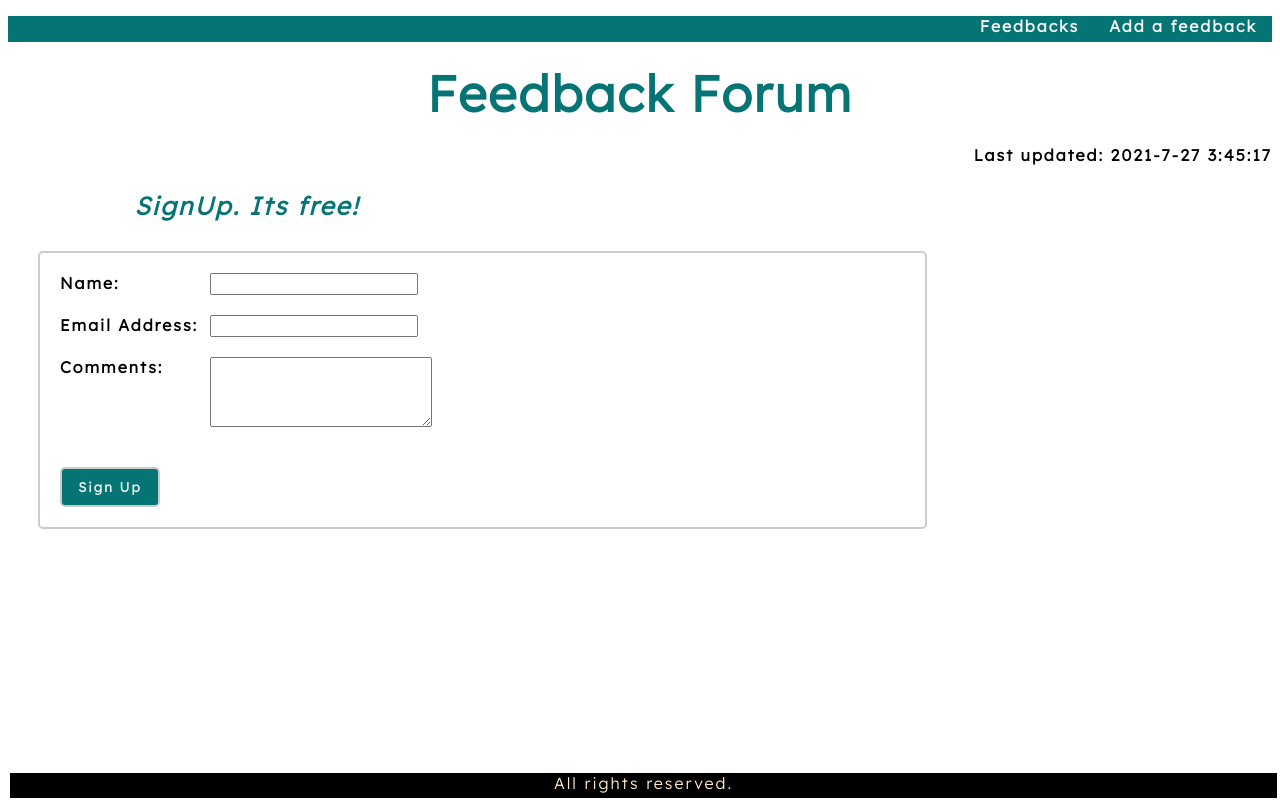
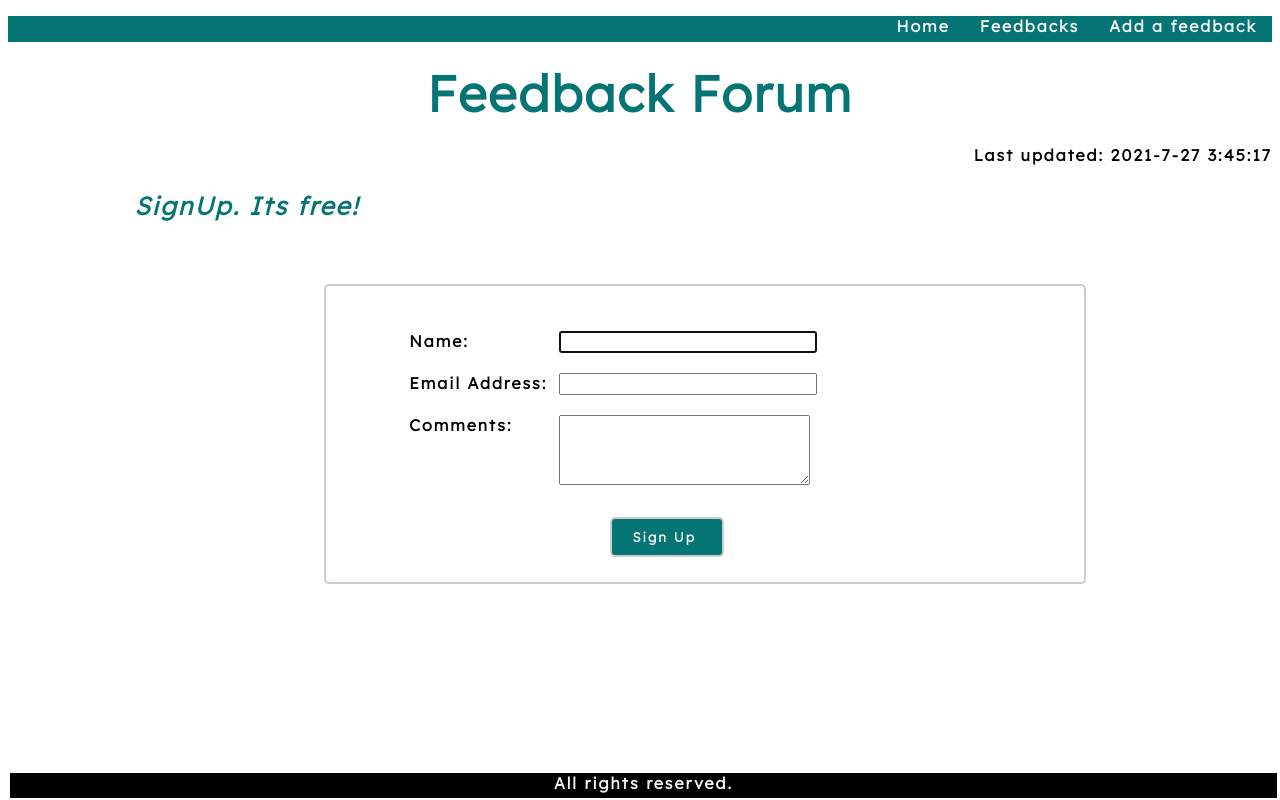
Before and after one commit to ayushi-sijaria/Feedback-Forum, a React (Create React App) app: page / in a window 1280 px wide. Built offline with nearby package versions, Linux system fonts and the light colour scheme.

Commit message:
commit 1

```diff
--- a/src/App.js
+++ b/src/App.js
@@ -1,7 +1,11 @@
 import React from 'react'
+import { Route, Switch } from 'react-router-dom'
 import './App.scss'
-import Form from './components/Form'
 import Navigation from './components/Navigation'
+import FeedbackPage from './pages/FeedbackPage'
+import HomePage from './pages/HomePage'
+import NewFeedback from './pages/NewFeedback'
+import PageNotFound from './pages/PageNotFound'
 import Date from './UI/Date'
 import Footer from './UI/Footer'
 
@@ -12,8 +16,20 @@ const App = () =>
         <Navigation/>
         <p className='Heading'>Feedback Forum</p>
         <Date/>
-        <p className='Text'>SignUp. Its free!</p>
-        <Form/>
+        <Switch>
+          <Route path='/feedbacks/new' exact>
+            <NewFeedback/>
+          </Route>
+          <Route path='/feedbacks' exact>
+            <FeedbackPage/>
+          </Route>
+          <Route path='/' exact>
+            <HomePage/>
+          </Route>
+          <Route path='/:id'>
+            <PageNotFound/>
+          </Route>
+        </Switch>
         <Footer/>
       </div>
   );
--- a/src/App.scss
+++ b/src/App.scss
@@ -17,7 +17,7 @@ $TealColour: rgb(4, 116, 116);
   height: 26px;
   background-color: $TealColour;
   a {
-    padding-top: 2px;
+    padding-top: 3px;
     margin: 15px;
     color: whitesmoke;
     text-decoration: none;
@@ -44,6 +44,10 @@ $TealColour: rgb(4, 116, 116);
   font-weight: bold;
   text-align: right;
 }
+.Image
+{
+  margin: 0 25%;
+}
 .Text
 {
   color: $TealColour;
@@ -55,15 +59,20 @@ $TealColour: rgb(4, 116, 116);
 .Form
 {
   @include borderProperty;
-  display: block;
-  margin: 30px;
-  width: 70%;
+  margin: 5% 25%;
+  width: 50%;
+  padding: 2% 5%;
+
 
   button {
     @include borderProperty;
-    width: 100px;
+    display: flex;
+    align-items: center;
+    padding: 1px 20px;
+    width: 18%;
     height: 40px;
-    margin: 20px;
+    margin: 5% 35%;
+    margin-bottom: 0;
     background-color: $TealColour;
     color: whitesmoke;
     font-weight: bold;
@@ -86,7 +95,7 @@ $TealColour: rgb(4, 116, 116);
 
   input
   {
-    width: 200px;
+    width: 250px;
   }
 }
 .Footer
@@ -95,10 +104,11 @@ $TealColour: rgb(4, 116, 116);
   bottom: 0;
   height: 25px;
   background-color: black;
-  color: blanchedalmond;
+  color: whitesmoke;
   margin: 2px;
   text-align: center;
   position: absolute;
+  font-weight: bold;
 }
 @media only screen
   and (min-device-width: 320px)
--- /dev/null
+++ b/src/components/FeedbackForm.js
@@ -0,0 +1,11 @@
+import React from 'react'
+
+const FeedbackForm = () => {
+     return (
+          <div>
+
+          </div>
+     )
+}
+
+export default FeedbackForm
--- a/src/components/Form.js
+++ b/src/components/Form.js
@@ -5,7 +5,7 @@ const Form = () => {
           <form className='Form'>
                <div className='FormControls'>
                     <span><label>Name:</label></span>
-                    <input type='text'/>
+                    <input type='text' autoFocus/>
                </div>
                <div className='FormControls'>
                     <span><label>Email Address:</label></span>
@@ -13,7 +13,7 @@ const Form = () => {
                </div>
                <div className='FormControls'>
                     <span><label>Comments:</label></span>
-                    <textarea type='text' rows='4' cols='28'/>
+                    <textarea type='text' rows='4' cols='32'/>
                </div>
                <button>Sign Up</button>
           </form>
--- a/src/components/Navigation.js
+++ b/src/components/Navigation.js
@@ -1,10 +1,11 @@
 import React from 'react'
-import { Route, Link, Switch, Redirect } from 'react-router-dom'
+import { Link } from 'react-router-dom'
 
 const Navigation = () => {
      return (
           <nav className='Navigation'>
                <ul>
+                    <Link to='/'>Home</Link>
                     <Link to='/feedbacks'>Feedbacks</Link>
                     <Link to='/feedbacks/new'>Add a feedback</Link>
                </ul>
--- /dev/null
+++ b/src/pages/FeedbackPage.js
@@ -0,0 +1,11 @@
+import React from 'react'
+
+const FeedbackPage = () => {
+     return (
+          <div>
+               <p>Feedback</p>
+          </div>
+     )
+}
+
+export default FeedbackPage
--- /dev/null
+++ b/src/pages/HomePage.js
@@ -0,0 +1,13 @@
+import React from 'react'
+import Form from '../components/Form'
+
+const HomePage = () => {
+     return (
+          <div>
+               <p className='Text'>SignUp. Its free!</p>
+               <Form/>
+          </div>
+     )
+}
+
+export default HomePage
--- /dev/null
+++ b/src/pages/NewFeedback.js
@@ -0,0 +1,12 @@
+import React from 'react'
+import FeedbackForm from '../components/FeedbackForm'
+
+const NewFeedback = () => {
+     return (
+          <div>
+               <FeedbackForm/>
+          </div>
+     )
+}
+
+export default NewFeedback
--- /dev/null
+++ b/src/pages/PageNotFound.js
@@ -0,0 +1,12 @@
+import React from 'react'
+import Image from '../Assets/PageNotFound.jpg'
+
+const PageNotFound = () => {
+     return (
+          <div className='Image'>
+               <img src={Image}/>
+          </div>
+     )
+}
+
+export default PageNotFound
```
Also changed, not shown: src/Assets/PageNotFound.jpg (added).
